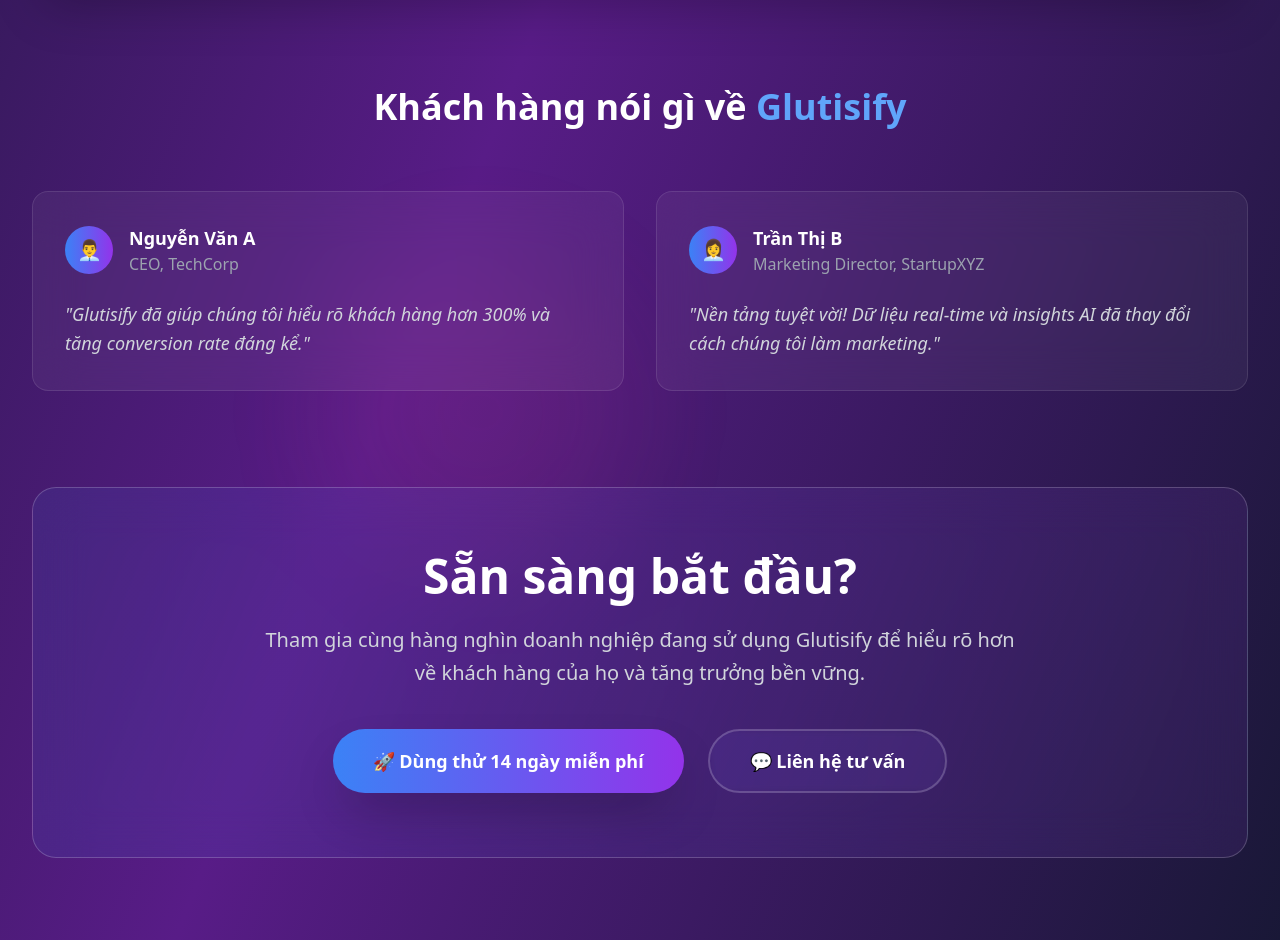
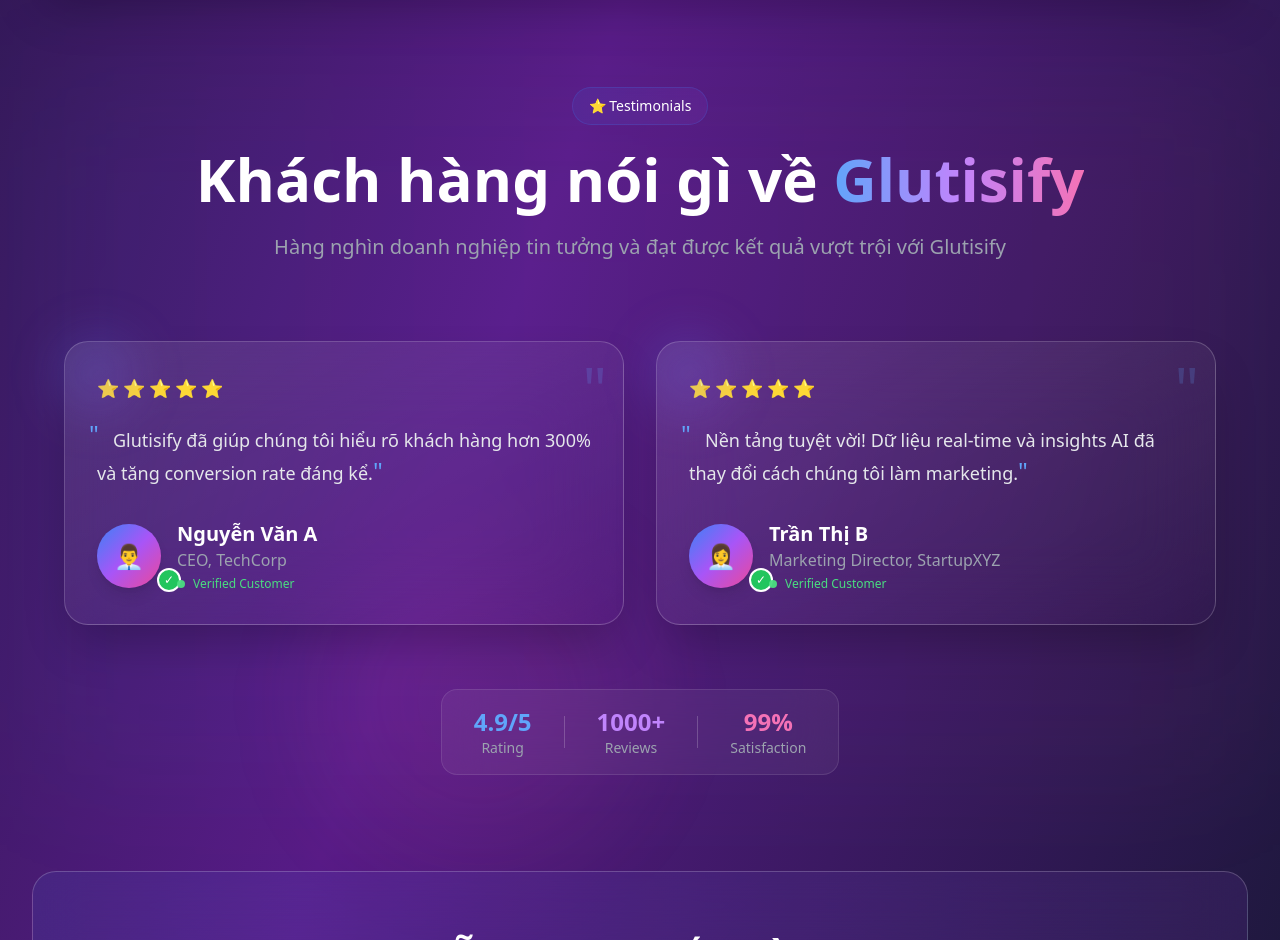
Before and after one commit to huyvu15/Glutisfy_en, a Next.js app: page / in a window 1280 px wide. Shown: the part 1860-2800 px from the top of the page. Built offline with nearby package versions, Linux system fonts and the light colour scheme.

Commit message:
sửa cho phần này thẳng hàng

```diff
--- a/app/page.tsx
+++ b/app/page.tsx
@@ -88,6 +88,7 @@
                     className="absolute top-1/4 right-1/4 w-72 h-72 bg-purple-500/10 rounded-full blur-3xl animate-pulse delay-1000"
                     data-oid="nr79u_-"
                 />
+
                 <div
                     className="absolute bottom-1/4 left-1/4 w-80 h-80 bg-pink-500/10 rounded-full blur-3xl animate-pulse delay-2000"
                     data-oid="i.r9-hs"
@@ -361,44 +362,202 @@
                 </section>
 
                 {/* Testimonials */}
-                <section className="mb-24" data-oid="6ojs1jv">
-                    <h2 className="text-4xl font-bold text-center mb-16" data-oid="01u048l">
+                <section className="mb-24 relative" data-oid="6ojs1jv">
+                    {/* Background decoration */}
+                    <div
+                        className="absolute inset-0 bg-gradient-to-r from-blue-500/5 via-purple-500/5 to-pink-500/5 rounded-3xl blur-3xl"
+                        data-oid="_mn6w3r"
+                    ></div>
+
+                    <div className="relative z-10" data-oid="m2zpii1">
+                        <div className="text-center mb-20" data-oid="6xx4nog">
+                            <div
+                                className="inline-flex items-center gap-2 px-4 py-2 bg-gradient-to-r from-blue-500/10 to-purple-500/10 border border-blue-500/20 rounded-full text-sm font-medium backdrop-blur-sm mb-6"
+                                data-oid="wzj.e6b"
+                            >
+                                ⭐ Testimonials
+                            </div>
+                            <h2 className="text-5xl md:text-6xl font-bold mb-6" data-oid="01u048l">
                                 Khách hàng nói gì về{' '}
-                        <span className="text-blue-400" data-oid="kbw_his">
+                                <span
+                                    className="bg-gradient-to-r from-blue-400 via-purple-400 to-pink-400 bg-clip-text text-transparent"
+                                    data-oid="kbw_his"
+                                >
                                     Glutisify
                                 </span>
                             </h2>
-                    <div className="grid md:grid-cols-2 gap-8" data-oid="g-58_w6">
+                            <p
+                                className="text-xl text-gray-400 max-w-3xl mx-auto"
+                                data-oid="-av4p5n"
+                            >
+                                Hàng nghìn doanh nghiệp tin tưởng và đạt được kết quả vượt trội với
+                                Glutisify
+                            </p>
+                        </div>
+
+                        <div
+                            className="grid md:grid-cols-2 gap-8 max-w-6xl mx-auto"
+                            data-oid="g-58_w6"
+                        >
                             {testimonials.map((testimonial, index) => (
                                 <div
                                     key={index}
-                                className="bg-white/5 backdrop-blur-xl rounded-2xl p-8 border border-white/10 hover:border-white/20 transition-all duration-300 hover:bg-white/10"
+                                    className="group relative bg-gradient-to-br from-white/10 via-white/5 to-transparent backdrop-blur-2xl rounded-3xl p-8 border border-white/20 hover:border-white/40 transition-all duration-500 hover:bg-white/10 transform hover:-translate-y-2 hover:scale-[1.02] shadow-2xl hover:shadow-blue-500/10"
                                     data-oid="a8:q9mm"
                                 >
-                                <div className="flex items-center mb-6" data-oid="5evc:ey">
+                                    {/* Decorative elements */}
                                     <div
-                                        className="w-12 h-12 bg-gradient-to-r from-blue-500 to-purple-600 rounded-full flex items-center justify-center text-xl mr-4"
+                                        className="absolute top-4 right-4 text-6xl text-blue-400/20 group-hover:text-blue-400/40 transition-colors duration-300"
+                                        data-oid="j7xo7jj"
+                                    >
+                                        "
+                                    </div>
+                                    <div
+                                        className="absolute -top-2 -left-2 w-20 h-20 bg-gradient-to-br from-blue-500/20 to-purple-500/20 rounded-full blur-xl group-hover:scale-150 transition-transform duration-500"
+                                        data-oid="jvw4pxc"
+                                    ></div>
+
+                                    {/* Rating stars */}
+                                    <div className="flex gap-1 mb-6" data-oid="d.0ff.a">
+                                        {[...Array(5)].map((_, i) => (
+                                            <span
+                                                key={i}
+                                                className="text-yellow-400 text-lg"
+                                                data-oid="7bi560i"
+                                            >
+                                                ⭐
+                                            </span>
+                                        ))}
+                                    </div>
+
+                                    {/* Quote content */}
+                                    <div className="relative z-10 mb-8" data-oid="2oxi_cr">
+                                        <p
+                                            className="text-gray-200 leading-relaxed text-lg font-medium relative"
+                                            data-oid="h0ol1-q"
+                                        >
+                                            <span
+                                                className="text-blue-400 text-2xl absolute -left-2 -top-2"
+                                                data-oid="ingi39c"
+                                            >
+                                                "
+                                            </span>
+                                            <span className="ml-4" data-oid="fio02cq">
+                                                {testimonial.content}
+                                            </span>
+                                            <span
+                                                className="text-blue-400 text-2xl"
+                                                data-oid=":89gjme"
+                                            >
+                                                "
+                                            </span>
+                                        </p>
+                                    </div>
+
+                                    {/* Author info */}
+                                    <div
+                                        className="flex items-center relative z-10"
+                                        data-oid="5evc:ey"
+                                    >
+                                        <div className="relative" data-oid="9x6ub:o">
+                                            <div
+                                                className="w-16 h-16 bg-gradient-to-br from-blue-500 via-purple-500 to-pink-500 rounded-full flex items-center justify-center text-2xl mr-4 shadow-lg group-hover:shadow-xl group-hover:scale-110 transition-all duration-300"
                                                 data-oid="2593_60"
                                             >
                                                 {testimonial.avatar}
                                             </div>
+                                            <div
+                                                className="absolute -bottom-1 -right-1 w-6 h-6 bg-green-500 rounded-full border-2 border-white flex items-center justify-center"
+                                                data-oid="-j:jhhx"
+                                            >
+                                                <span className="text-xs" data-oid="ne5493a">
+                                                    ✓
+                                                </span>
+                                            </div>
+                                        </div>
                                         <div data-oid="n0zng4k">
-                                        <h4 className="font-bold text-lg" data-oid="z2ccxcw">
+                                            <h4
+                                                className="font-bold text-xl text-white group-hover:text-blue-300 transition-colors duration-300"
+                                                data-oid="z2ccxcw"
+                                            >
                                                 {testimonial.name}
                                             </h4>
-                                        <p className="text-gray-400" data-oid="5:k2e7s">
+                                            <p
+                                                className="text-gray-400 group-hover:text-gray-300 transition-colors duration-300 font-medium"
+                                                data-oid="5:k2e7s"
+                                            >
                                                 {testimonial.role}
                                             </p>
+                                            <div
+                                                className="flex items-center gap-2 mt-1"
+                                                data-oid="n9.oz-d"
+                                            >
+                                                <div
+                                                    className="w-2 h-2 bg-green-400 rounded-full animate-pulse"
+                                                    data-oid="u1ib9wu"
+                                                ></div>
+                                                <span
+                                                    className="text-xs text-green-400 font-medium"
+                                                    data-oid="snj-pon"
+                                                >
+                                                    Verified Customer
+                                                </span>
                                             </div>
                                         </div>
-                                <p
-                                    className="text-gray-300 leading-relaxed text-lg italic"
-                                    data-oid="dw0c-ze"
-                                >
-                                    "{testimonial.content}"
-                                </p>
+                                    </div>
+
+                                    {/* Hover effect overlay */}
+                                    <div
+                                        className="absolute inset-0 bg-gradient-to-br from-blue-500/5 via-transparent to-purple-500/5 rounded-3xl opacity-0 group-hover:opacity-100 transition-opacity duration-500 -left-[79px] -top-[27px]"
+                                        data-oid="uz9ftfr"
+                                    ></div>
                                 </div>
                             ))}
+                        </div>
+
+                        {/* Additional social proof */}
+                        <div className="mt-16 text-center" data-oid="q-8.nbq">
+                            <div
+                                className="inline-flex items-center gap-8 px-8 py-4 bg-white/5 backdrop-blur-xl rounded-2xl border border-white/10"
+                                data-oid=":-3i5tr"
+                            >
+                                <div className="text-center" data-oid=":tewmot">
+                                    <div
+                                        className="text-2xl font-bold text-blue-400"
+                                        data-oid="e9ylzf8"
+                                    >
+                                        4.9/5
+                                    </div>
+                                    <div className="text-sm text-gray-400" data-oid=".yt-rz2">
+                                        Rating
+                                    </div>
+                                </div>
+                                <div className="w-px h-8 bg-white/20" data-oid="wbhprwm"></div>
+                                <div className="text-center" data-oid="_2ezle7">
+                                    <div
+                                        className="text-2xl font-bold text-purple-400"
+                                        data-oid="zxxfj8z"
+                                    >
+                                        1000+
+                                    </div>
+                                    <div className="text-sm text-gray-400" data-oid="t3:6rcu">
+                                        Reviews
+                                    </div>
+                                </div>
+                                <div className="w-px h-8 bg-white/20" data-oid="evgoyam"></div>
+                                <div className="text-center" data-oid="9giiofh">
+                                    <div
+                                        className="text-2xl font-bold text-pink-400"
+                                        data-oid="fy7_3mt"
+                                    >
+                                        99%
+                                    </div>
+                                    <div className="text-sm text-gray-400" data-oid="rrpgei3">
+                                        Satisfaction
+                                    </div>
+                                </div>
+                            </div>
+                        </div>
                     </div>
                 </section>
 
```
Lines whose indentation alone changed are shown as unchanged.
